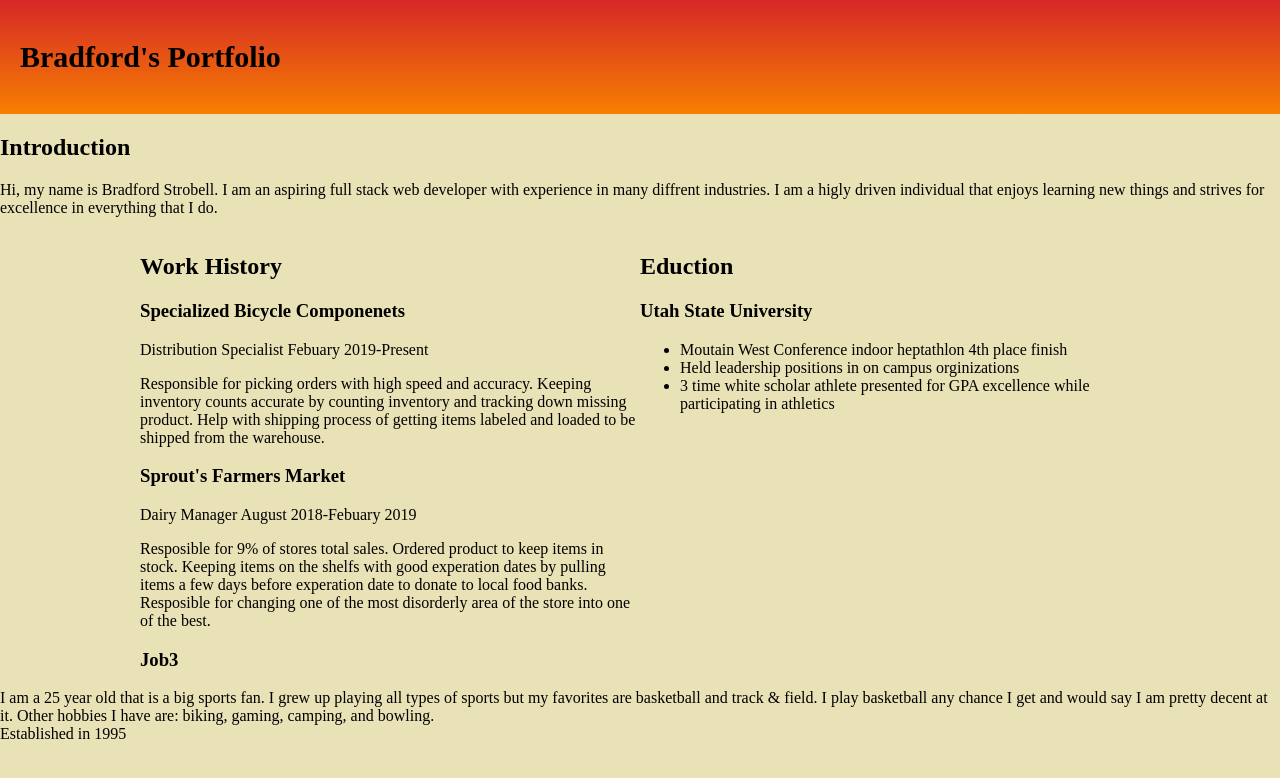
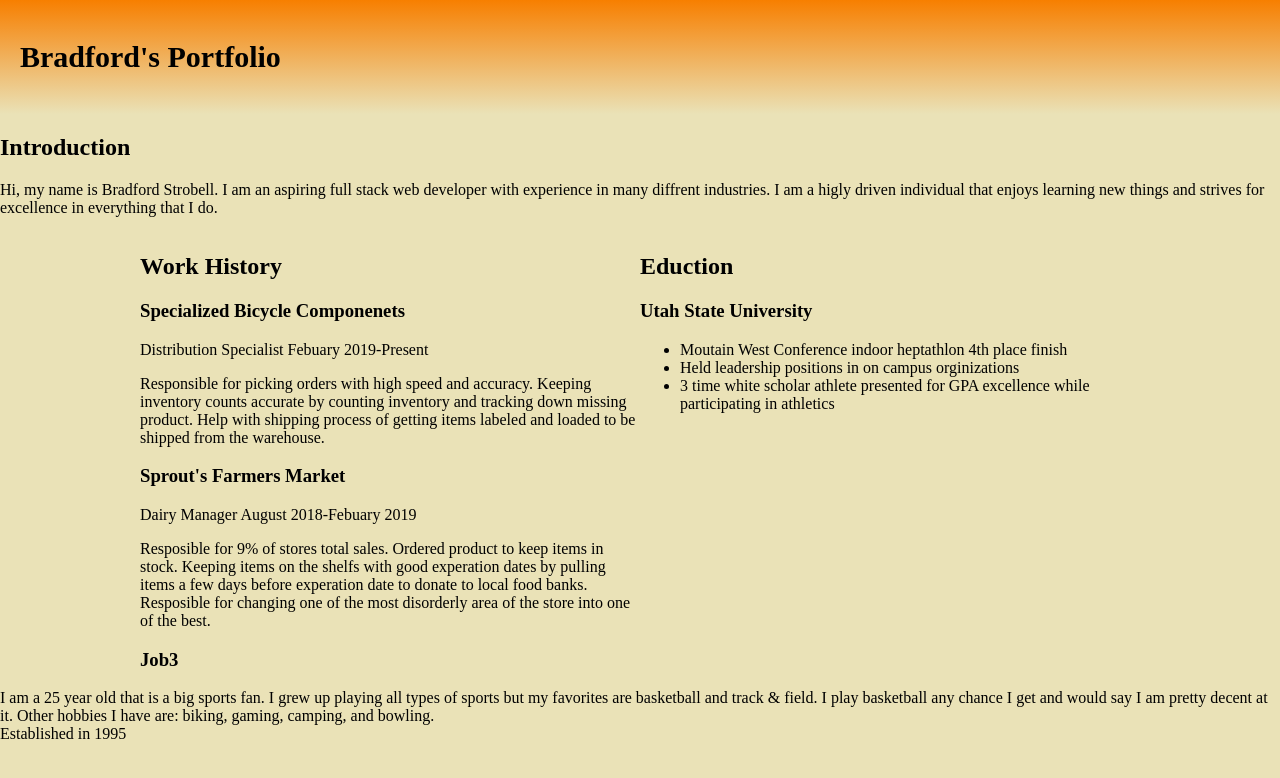
Before and after one commit to sbradford309/Portfolio, a plain HTML site: page index.html in a window 1280 px wide. Shown: the top 778 px of the page. Drawn offline with Linux system fonts and the light colour scheme.

Commit message:
new gradient

```diff
--- a/Styles/style.css
+++ b/Styles/style.css
@@ -5,7 +5,7 @@ html, body {
     background-color: #eae2b7;
 }
 header {
-    background-image: linear-gradient(rgb(214, 40, 40),rgb(247, 127, 0));
+    background-image: linear-gradient(#f77f00,#eae2b7);
     width: 100%;
     padding: 20px;
     position: sticky;
```
